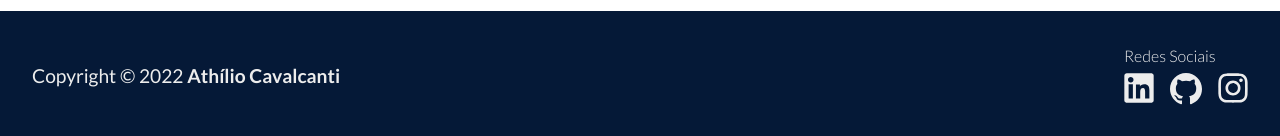
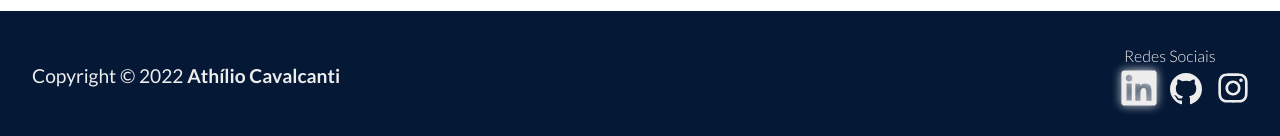
Before and after one commit to AthilioCavalcanti/athiliocavalcanti.github.io, a plain HTML site: page index.html in a window 1280 px wide. In both pictures the pointer is over the picture 1139 px from the left and 2892 px from the top of the page. Shown: the part 2805-2941 px from the top of the page. Drawn offline with Linux system fonts and the light colour scheme.

Commit message:
:lipstick: feat: Highlight social media icons

```diff
--- a/src/css/style.css
+++ b/src/css/style.css
@@ -263,3 +263,8 @@ footer .container {
   display: flex;
   gap: 1rem;
 }
+
+.social__icon:hover {
+  transform: scale(1.2);
+  filter: drop-shadow(0 0 .25rem var(--white-color));
+}
```
